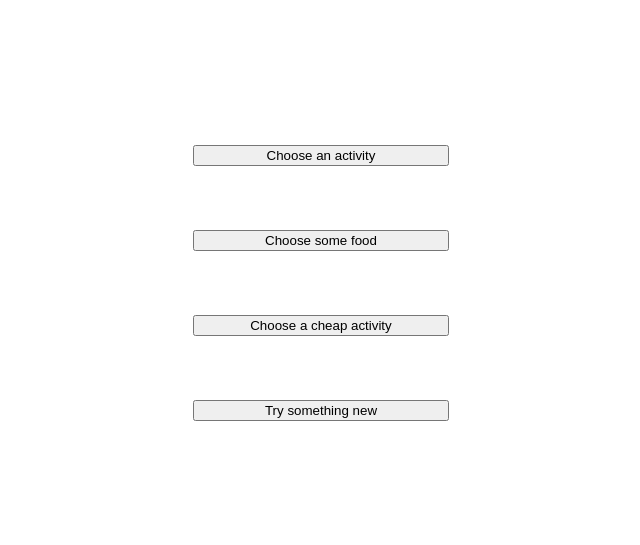
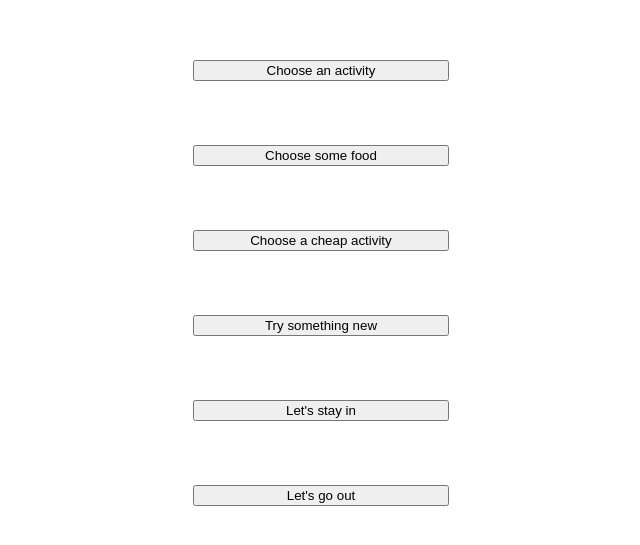
Before and after one commit to KirstenDarling/colors-project, a Next.js app: page /bored in a window 1280 px wide. Shown: the part 117-662 px from the top of the page, without its empty margins (319-959 px from the left). Built offline with nearby package versions, Linux system fonts and the light colour scheme.

Commit message:
feat: staying in vs going out options

```diff
--- a/data/activities.json
+++ b/data/activities.json
@@ -211,7 +211,7 @@
   {
     "activity": "Lou's Nashville Chicken",
     "cost": 50,
-    "stayingIn": false,
+    "stayingIn": true,
     "datesAvailable": "year round",
     "weekendGetaway": false,
     "neighborhood": "Capitol Hill",
--- a/pages/bored.tsx
+++ b/pages/bored.tsx
@@ -65,6 +65,24 @@ export default function Bored() {
     alert(newWinner.activity);
   }
 
+  function pickAStayingHomeActivity() {
+    var stayingInOnly = activities.filter((obj) => {
+      return obj.stayingIn === true;
+    });
+    var stayingInWinner =
+      stayingInOnly[Math.floor(Math.random() * stayingInOnly.length)];
+    alert(stayingInWinner.activity);
+  }
+
+  function pickAGoingOutActivity() {
+    var goingOutOnly = activities.filter((obj) => {
+      return obj.stayingIn === false;
+    });
+    var goingOutWinner =
+      goingOutOnly[Math.floor(Math.random() * goingOutOnly.length)];
+    alert(goingOutWinner.activity);
+  }
+
   return (
     <div>
       <Head>
@@ -104,6 +122,18 @@ export default function Bored() {
         >
           Try something new
         </button>
+        <button
+          style={{ width: "20%", marginTop: "5%" }}
+          onClick={pickAStayingHomeActivity}
+        >
+          Let&apos;s stay in
+        </button>
+        <button
+          style={{ width: "20%", marginTop: "5%" }}
+          onClick={pickAGoingOutActivity}
+        >
+          Let&apos;s go out
+        </button>
         <Modal
           isOpen={isOpen}
           close={close}
```
